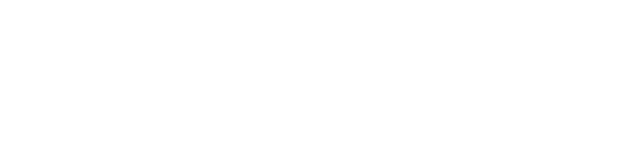
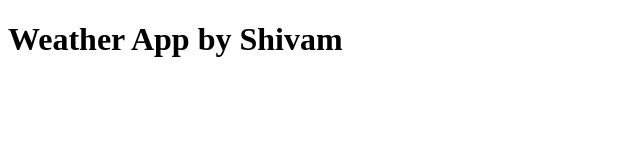
Before and after one commit to ShivamPrajapati45/Javascript.js, a plain HTML site: page Weather App/index.html in a window 1280 px wide. Shown: the whole page, without its empty margins (0-640 px from the left). Drawn offline with Linux system fonts and the light colour scheme.

Commit message:
Soe thing New

```diff
--- a/Weather App/index.html
+++ b/Weather App/index.html
@@ -6,6 +6,6 @@
     <title>Document</title>
 </head>
 <body>
-
+    <h1>Weather App by Shivam </h1>
 </body>
 </html>
```
Also changed, not shown: To-Dos/index.html (+0 -11 lines).
